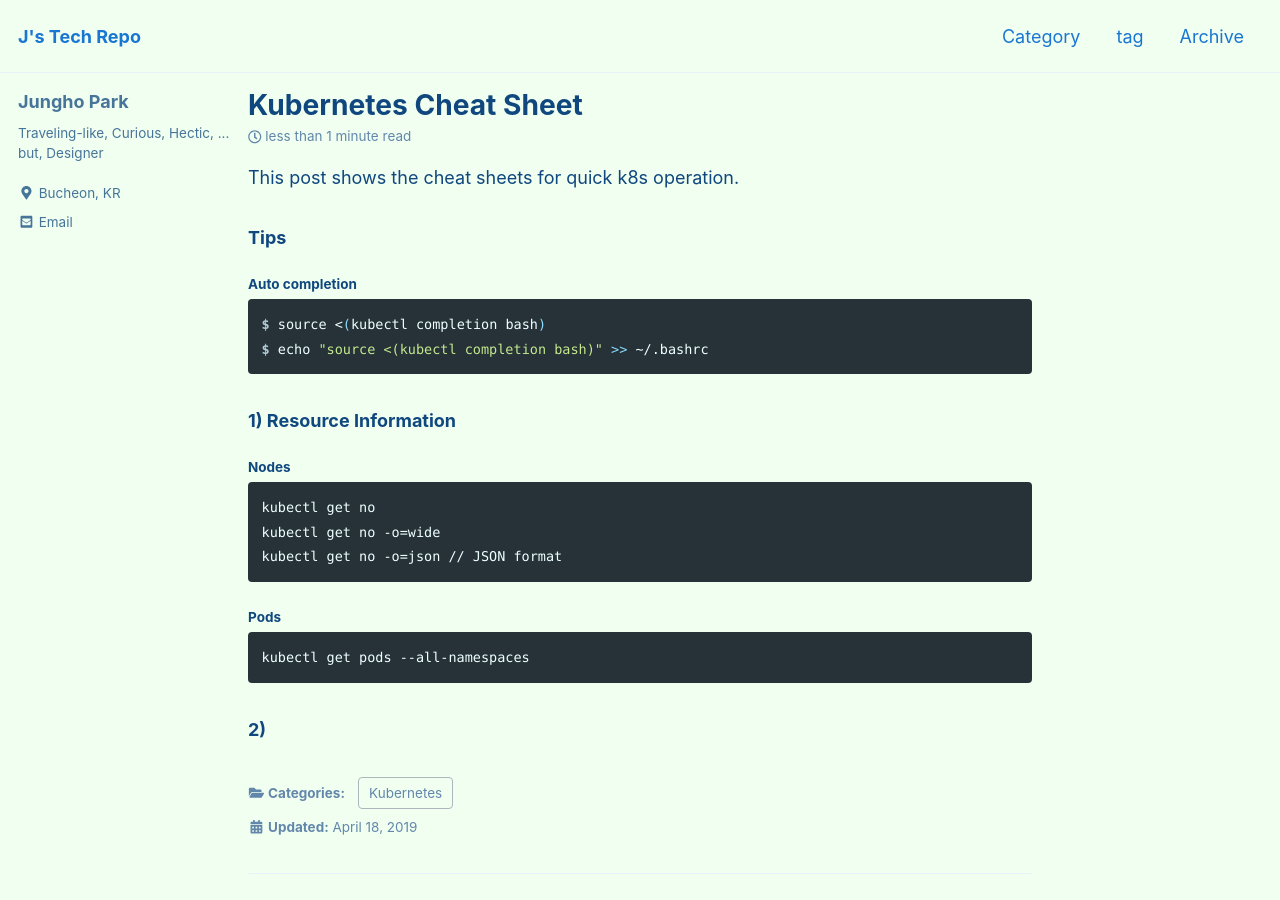
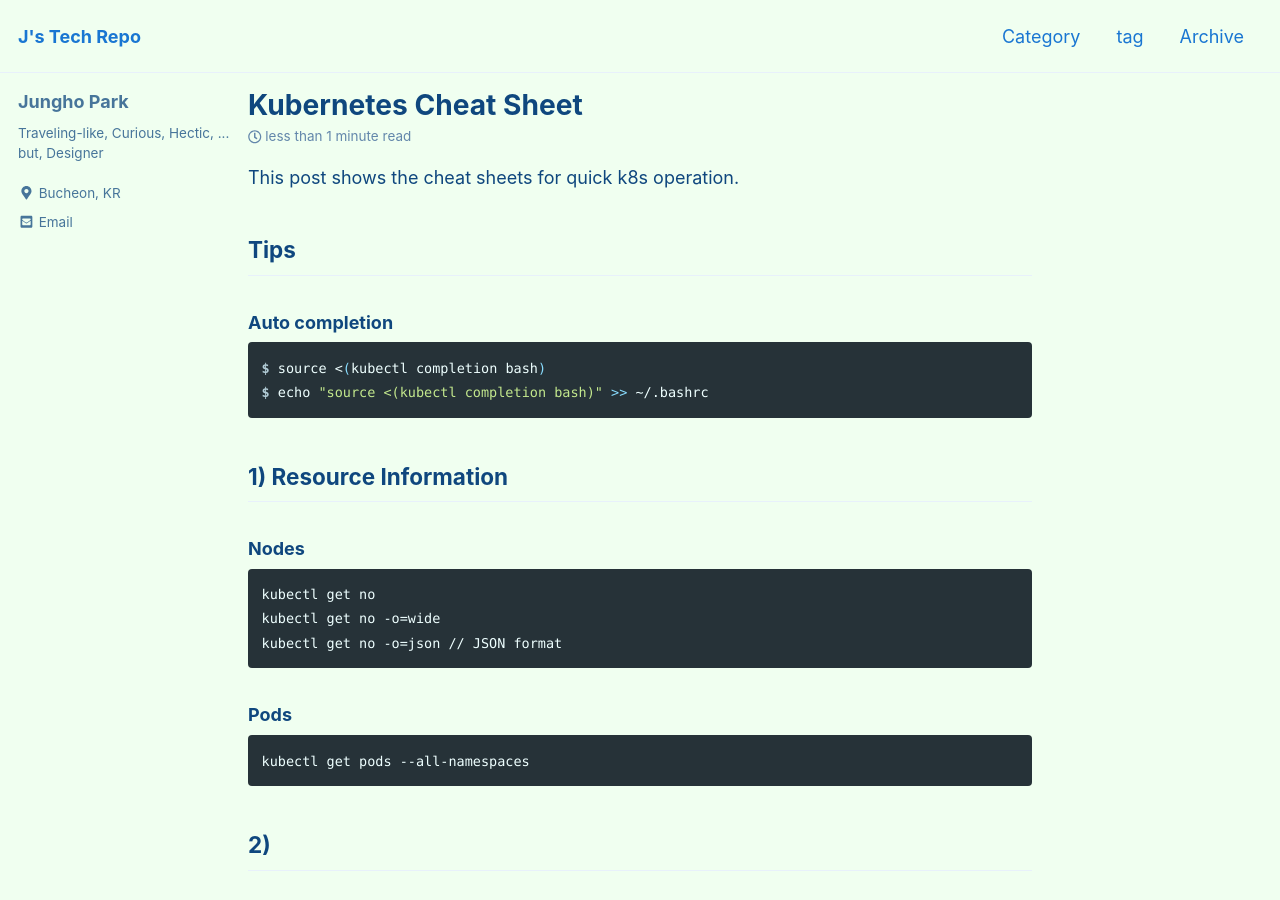
Before and after one commit to unipark00/tekrepo, a Jekyll site: the page built from _posts/2019-04-18-k8s-cheat-sheet.md, in a window 1280 px wide and 900 px high. Built offline with Jekyll 4.4.1, drawn with Linux system fonts in a browser that asks for light colours; cached includes are drawn as plain includes.

````diff
--- a/_posts/2019-04-18-k8s-cheat-sheet.md
+++ b/_posts/2019-04-18-k8s-cheat-sheet.md
@@ -9,22 +9,22 @@ toc: false
 
 This post shows the cheat sheets for quick k8s operation.
 
-### Tips
-#### Auto completion
+## Tips
+### Auto completion
 ```console
 $ source <(kubectl completion bash)
 $ echo "source <(kubectl completion bash)" >> ~/.bashrc
 ```
 
-### 1) Resource Information
-#### Nodes
+## 1) Resource Information
+### Nodes
 ```console
 kubectl get no
 kubectl get no -o=wide
 kubectl get no -o=json // JSON format
 ```
-#### Pods
+### Pods
 ```console
 kubectl get pods --all-namespaces
 ```
-### 2)
+## 2)
````
